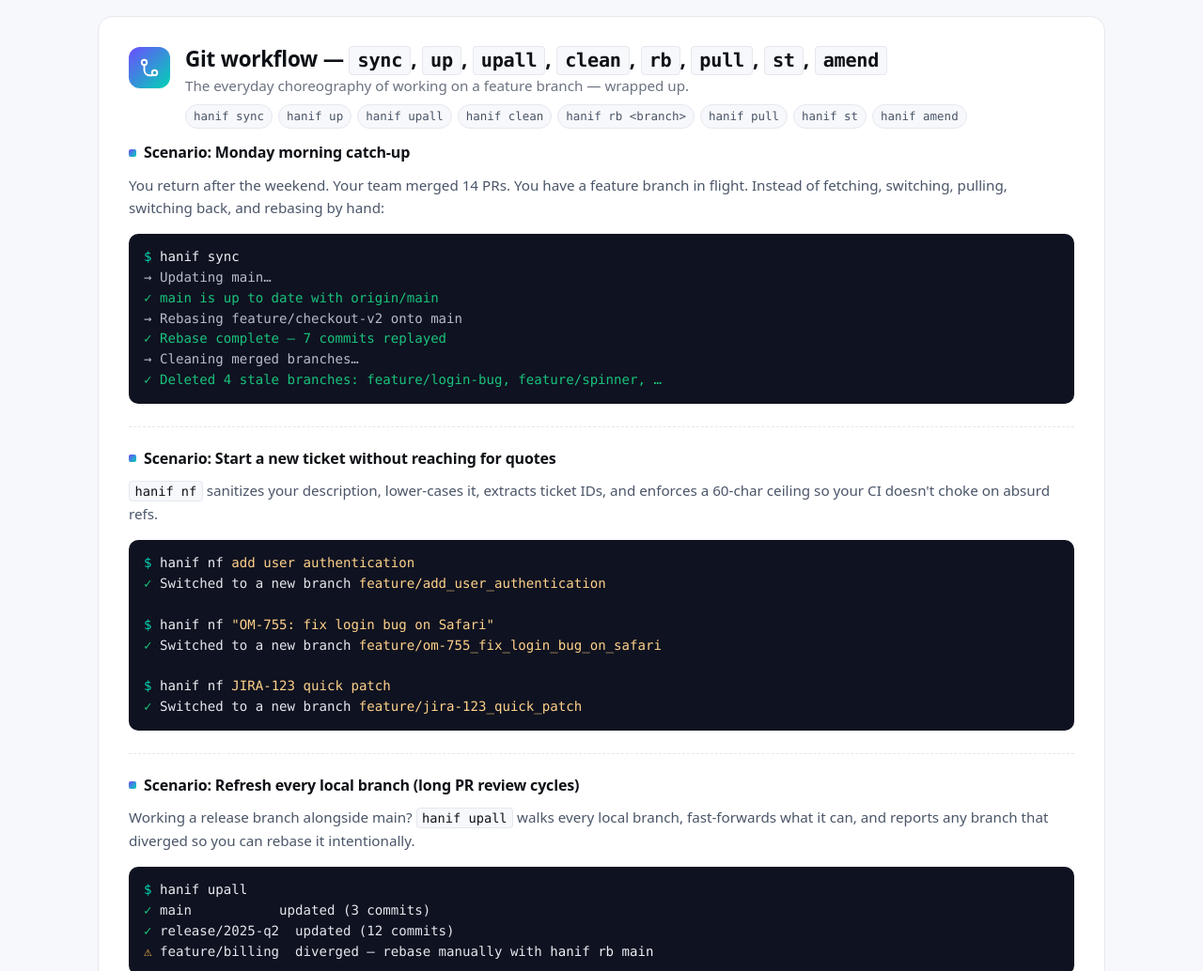
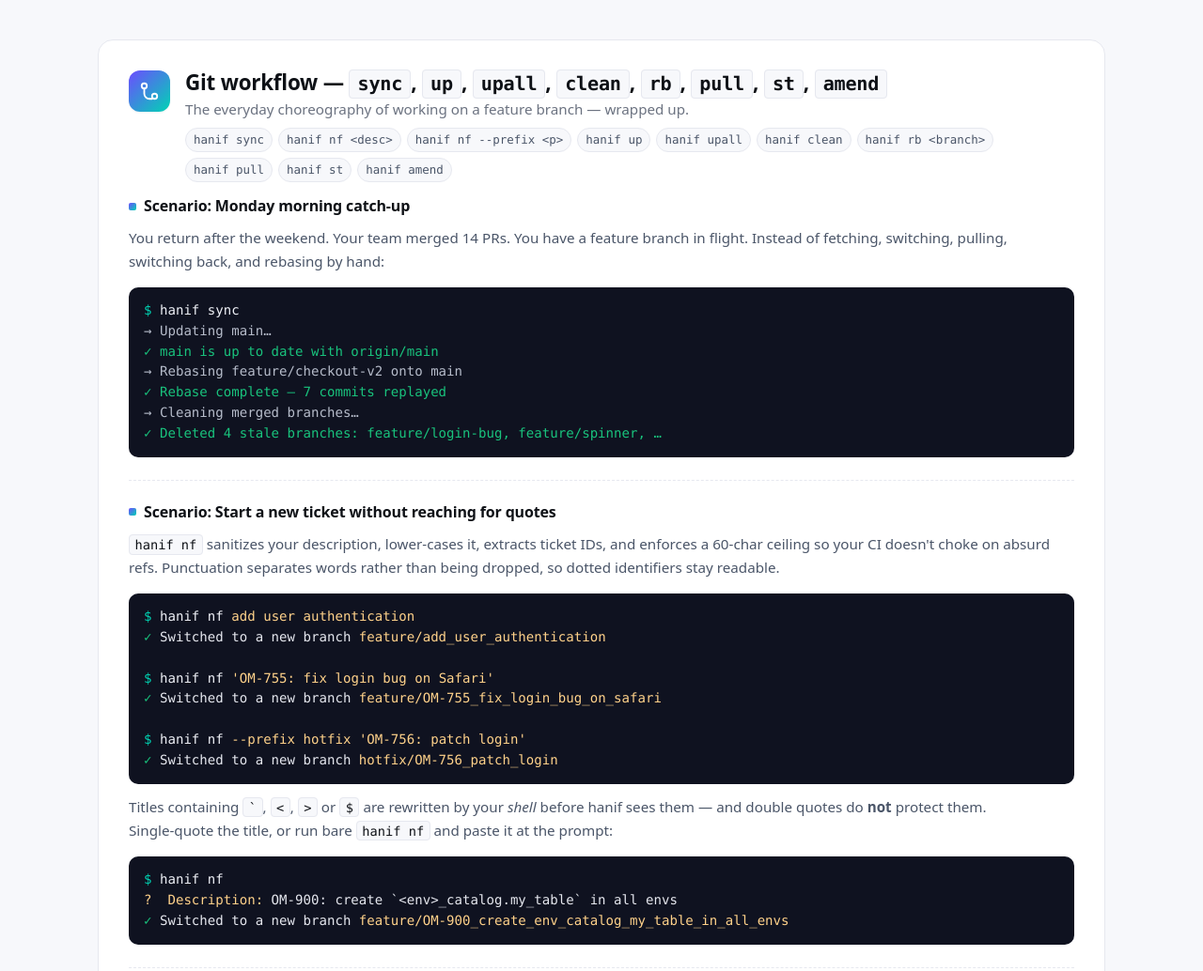
Before and after one commit to hanif-mianjee/hanif-cli-tools, a plain HTML site: page docs/index.html in a window 1280 px wide. Shown: the part 2920-3954 px from the top of the page at 94% size. Drawn offline with Linux system fonts and the light colour scheme.

Commit message:
feat(nf): configurable branch prefix, prompt input, punctuation-safe slugs
- Add --prefix <p> / -p <p> to set the branch prefix for a single run, and
  --no-prefix to create a branch with no prefix at all. HANIF_NF_PREFIX sets a
  default for every run (persist it with `hanif env set`). Resolution order is
  flag, then HANIF_NF_PREFIX, then "feature".
- `hanif nf` with no arguments now prompts for the description. `read -r`
  performs no expansion, so titles containing backticks, <, > or $ arrive
  intact — the shell mangles those long before hanif is reached, and double
  quotes do not protect them. Non-TTY use keeps the previous usage error.
- Treat punctuation as a word separator instead of deleting it, so
  "catalog.my_table" no longer collapses into "catalogmy_table".
- Reuse sanitize_branch_name (lib/utils/common.sh) rather than the duplicated
  inline pipeline; production previously never called it, only the tests did.
- Refuse a description that sanitizes to nothing instead of asking git to
  create a branch literally named "feature/".
- Truncate back to the last whole word rather than cutting mid-word.
- Strip the ticket with parameter expansion, so no part of the input is ever
  interpreted as a regular expression.
- Only treat help/--help/-h as help when it is the sole argument, so
  `hanif nf help me fix the login` creates a branch again.
- Update the inline --help, QUICKSTART and docs/index.html, including the
  quoting caveat and the corrected uppercase ticket IDs.

```diff
--- a/docs/index.html
+++ b/docs/index.html
@@ -200,7 +200,7 @@
               <svg viewBox="0 0 24 24" fill="none" stroke="currentColor" stroke-width="2"><circle cx="6" cy="6" r="3"/><circle cx="6" cy="18" r="3"/><circle cx="18" cy="12" r="3"/><path d="M9 6h6a3 3 0 0 1 3 3v0M9 18h6a3 3 0 0 0 3-3v0" stroke-linecap="round"/></svg>
             </span>
             <h3>Smart branch names</h3>
-            <p><code>hanif nf add user auth</code> becomes <code>feature/add_user_auth</code>. Ticket numbers are detected; names get sanitized; no quotes required.</p>
+            <p><code>hanif nf add user auth</code> becomes <code>feature/add_user_auth</code>. Ticket numbers are detected; names get sanitized; no quotes required. Override the prefix with <code>--prefix</code>.</p>
             <a class="feature-link" href="#cmd-nf">Naming examples →</a>
           </article>
 
@@ -298,7 +298,7 @@
               <h3>Git workflow — <code>sync</code>, <code>up</code>, <code>upall</code>, <code>clean</code>, <code>rb</code>, <code>pull</code>, <code>st</code>, <code>amend</code></h3>
               <div class="cmd-subtitle">The everyday choreography of working on a feature branch — wrapped up.</div>
               <div class="cmd-aliases">
-                <span class="tag">hanif sync</span><span class="tag">hanif up</span><span class="tag">hanif upall</span><span class="tag">hanif clean</span><span class="tag">hanif rb &lt;branch&gt;</span><span class="tag">hanif pull</span><span class="tag">hanif st</span><span class="tag">hanif amend</span>
+                <span class="tag">hanif sync</span><span class="tag">hanif nf &lt;desc&gt;</span><span class="tag">hanif nf --prefix &lt;p&gt;</span><span class="tag">hanif up</span><span class="tag">hanif upall</span><span class="tag">hanif clean</span><span class="tag">hanif rb &lt;branch&gt;</span><span class="tag">hanif pull</span><span class="tag">hanif st</span><span class="tag">hanif amend</span>
               </div>
             </div>
           </header>
@@ -321,17 +321,25 @@
 
           <div class="scenario">
             <h4>Scenario: Start a new ticket without reaching for quotes</h4>
-            <p><code>hanif nf</code> sanitizes your description, lower‑cases it, extracts ticket IDs, and enforces a 60‑char ceiling so your CI doesn't choke on absurd refs.</p>
+            <p><code>hanif nf</code> sanitizes your description, lower‑cases it, extracts ticket IDs, and enforces a 60‑char ceiling so your CI doesn't choke on absurd refs. Punctuation separates words rather than being dropped, so dotted identifiers stay readable.</p>
             <div class="code-block">
               <button class="copy-btn" type="button" aria-label="Copy snippet">Copy</button>
 <pre><span class="sh-prompt">$</span> <span class="sh-cmd">hanif nf</span> <span class="sh-arg">add user authentication</span>
 <span class="sh-ok">✓</span> Switched to a new branch <span class="sh-arg">feature/add_user_authentication</span>
 
-<span class="sh-prompt">$</span> <span class="sh-cmd">hanif nf</span> <span class="sh-arg">"OM-755: fix login bug on Safari"</span>
-<span class="sh-ok">✓</span> Switched to a new branch <span class="sh-arg">feature/om-755_fix_login_bug_on_safari</span>
+<span class="sh-prompt">$</span> <span class="sh-cmd">hanif nf</span> <span class="sh-arg">'OM-755: fix login bug on Safari'</span>
+<span class="sh-ok">✓</span> Switched to a new branch <span class="sh-arg">feature/OM-755_fix_login_bug_on_safari</span>
 
-<span class="sh-prompt">$</span> <span class="sh-cmd">hanif nf</span> <span class="sh-arg">JIRA-123 quick patch</span>
-<span class="sh-ok">✓</span> Switched to a new branch <span class="sh-arg">feature/jira-123_quick_patch</span>
+<span class="sh-prompt">$</span> <span class="sh-cmd">hanif nf</span> <span class="sh-arg">--prefix hotfix 'OM-756: patch login'</span>
+<span class="sh-ok">✓</span> Switched to a new branch <span class="sh-arg">hotfix/OM-756_patch_login</span>
+</pre>
+            </div>
+            <p>Titles containing <code>`</code>, <code>&lt;</code>, <code>&gt;</code> or <code>$</code> are rewritten by your <em>shell</em> before hanif sees them — and double quotes do <strong>not</strong> protect them. Single‑quote the title, or run bare <code>hanif nf</code> and paste it at the prompt:</p>
+            <div class="code-block">
+              <button class="copy-btn" type="button" aria-label="Copy snippet">Copy</button>
+<pre><span class="sh-prompt">$</span> <span class="sh-cmd">hanif nf</span>
+<span class="sh-arg">?  Description:</span> OM-900: create `&lt;env&gt;_catalog.my_table` in all envs
+<span class="sh-ok">✓</span> Switched to a new branch <span class="sh-arg">feature/OM-900_create_env_catalog_my_table_in_all_envs</span>
 </pre>
             </div>
           </div>
```
Also changed, not shown: QUICKSTART.md (+11 -4 lines), 5 other files.
